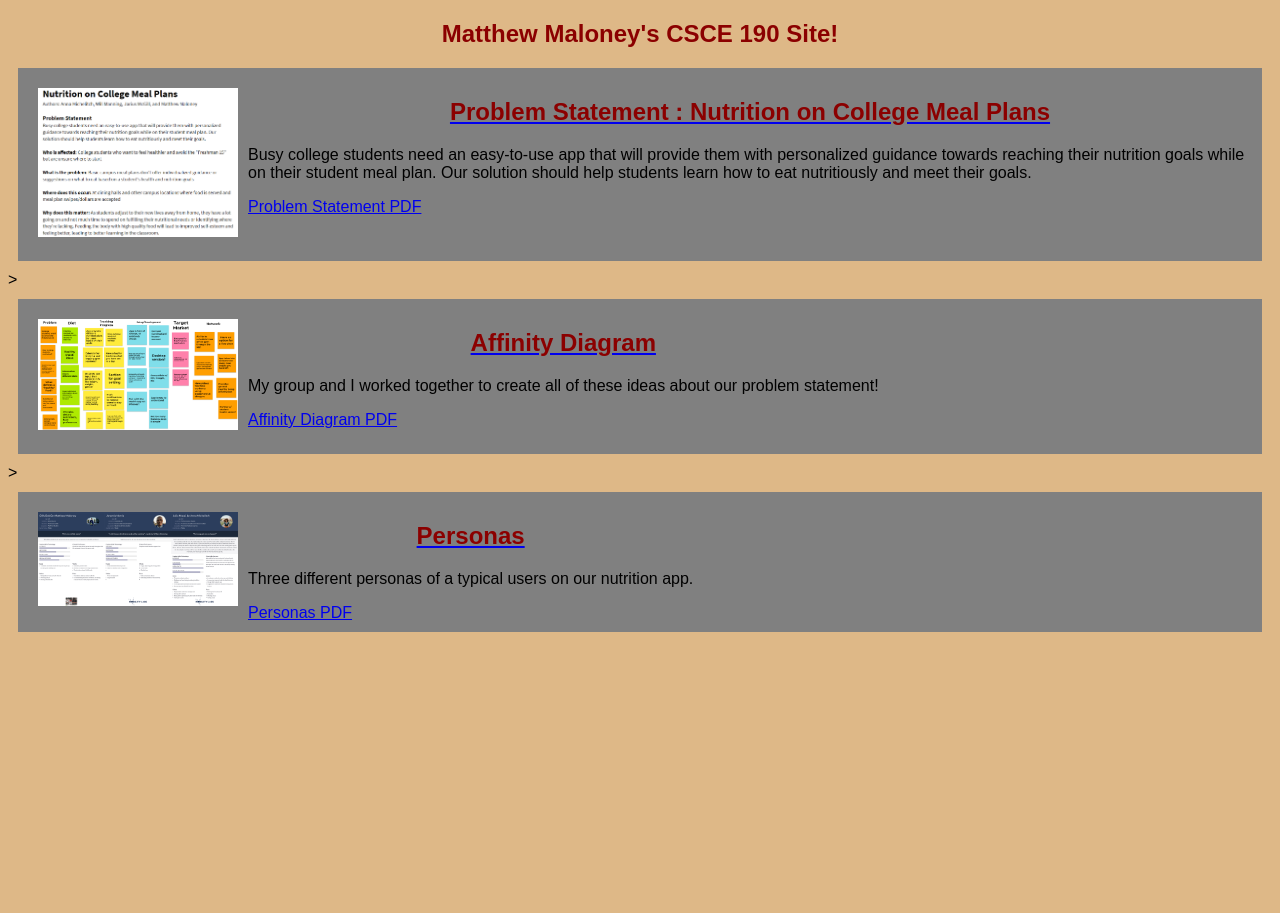
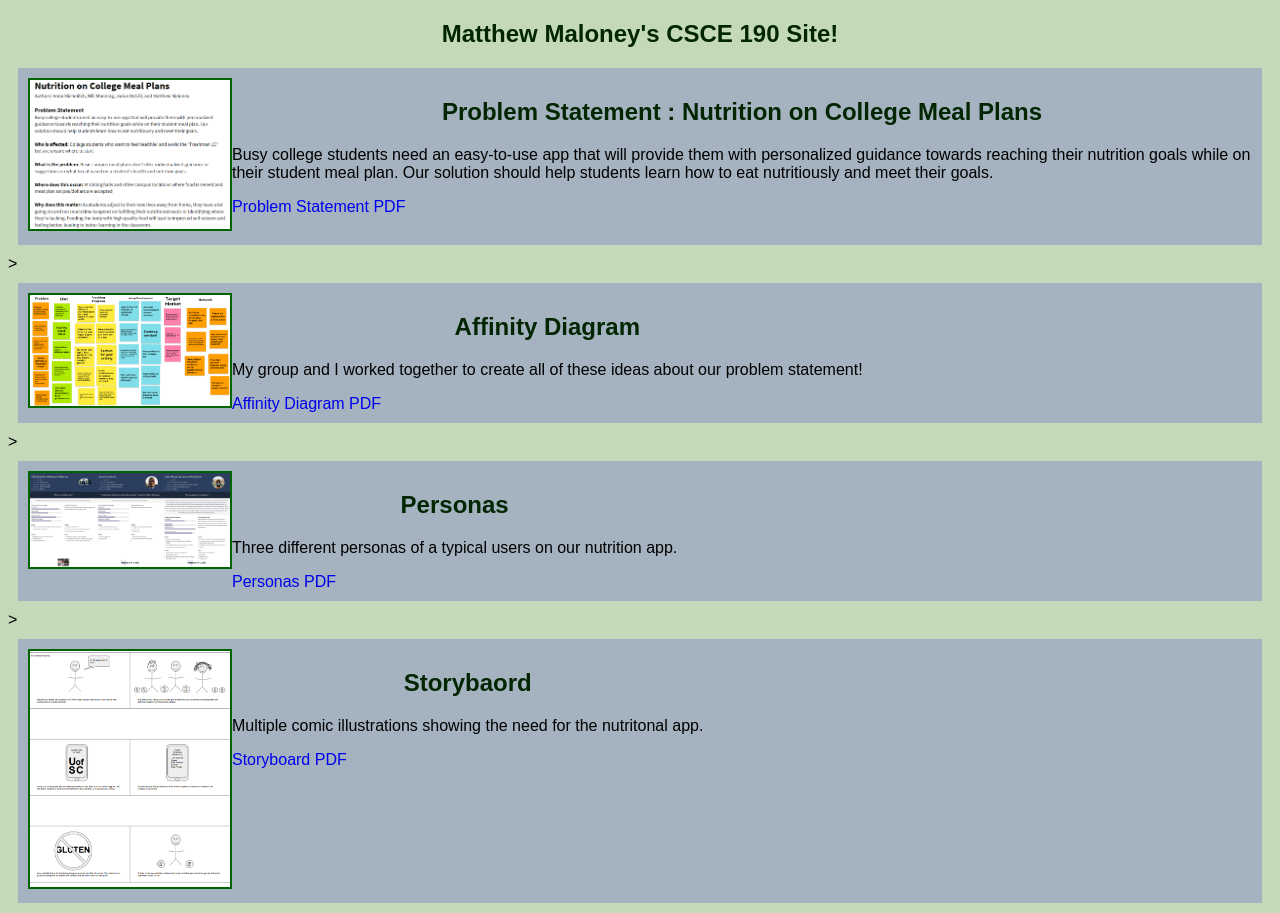
Before and after one commit to matthewlmaloney/matthewlmaloney.github.io, a plain HTML site: page index.html in a window 1280 px wide. Before the commit the page ends 800 px from the top, so only its background shows below. Drawn offline with Linux system fonts and the light colour scheme.

Commit message:
Add files via upload

```diff
--- a/index.html
+++ b/index.html
@@ -43,5 +43,16 @@
              </section>
          </section>
 
+            <!--Storyboard assignment-->>
+    <section class="assignment">
+        <a href="files/FINALSTORY.pdf"> <img src="images/storyboard.png"></a>
+        <section class="ass-details">
+             <a href="files/FINALSTORY.pdf"><h2>Storybaord</h2></a>
+                 <p>
+                         Multiple comic illustrations showing the need for the nutritonal app.
+                 </p>
+                 <a href="files/FINALSTORY.pdf">Storyboard PDF</a>
+             </section>
+         </section>
    </body>
 </html>
--- a/styles.css
+++ b/styles.css
@@ -1,18 +1,25 @@
 body{
-    background:burlywood;
+    background:#C4D9BA;
     font-family:Arial, Helvetica, sans-serif;
 }
 .assignment{
     display:flex;
     padding:10px;
     margin:10px;
-    background:gray;
+    background:#A4B3BF;
 }
 .assignment img{
     width: 200px;
-    padding: 10px;
+    margin-right:25;
+    border: 2px solid #006400;
 }
 h2{
-    color:darkred;
+    color:#022601;
     text-align:center;
 }
+
+a
+{
+    text-decoration: none;
+    color: ##D3D930;
+}
```
Also changed, not shown: images/storyboard.png (added), 1 other file.
